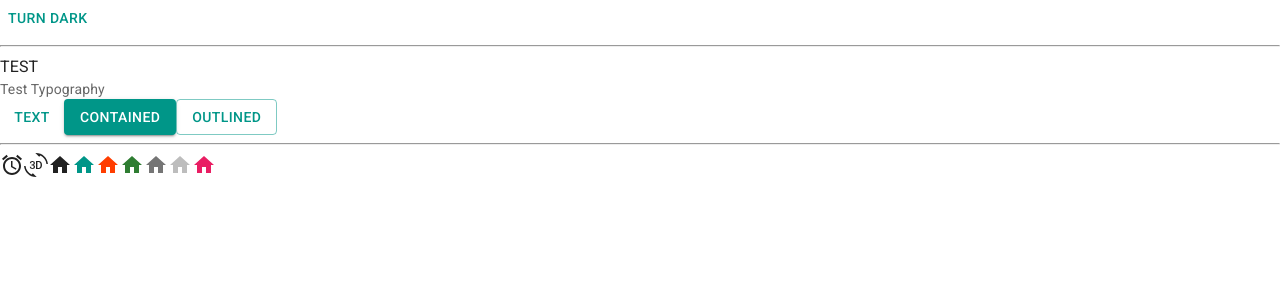
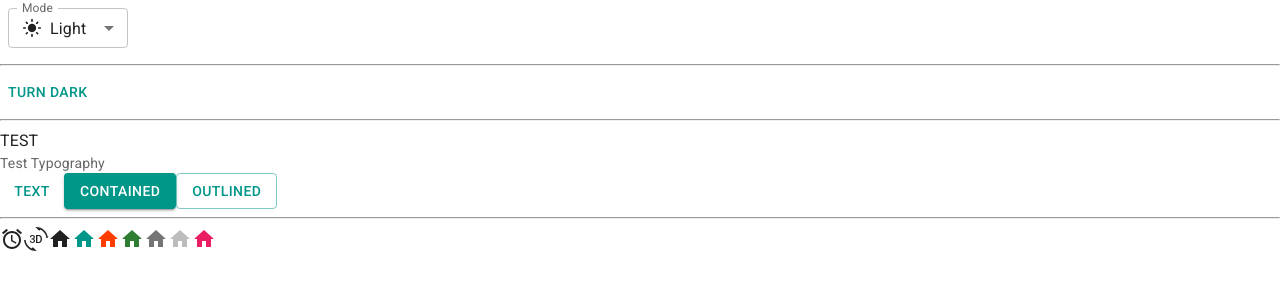
Before and after one commit to dhoangvu1811/Trello-Web, a React (Vite) app: page / in a window 1280 px wide. Shown: the top 300 px of the page. Built offline with nearby package versions, Linux system fonts and the light colour scheme.

Commit message:
Dark-Light Mode p2

```diff
--- a/src/App.jsx
+++ b/src/App.jsx
@@ -5,9 +5,64 @@
 import { pink } from '@mui/material/colors'
 import Typography from '@mui/material/Typography'
 import { useColorScheme } from '@mui/material/styles'
+import {
+  FormControl,
+  InputLabel,
+  MenuItem,
+  Select,
+  useMediaQuery
+} from '@mui/material'
+import LightModeIcon from '@mui/icons-material/LightMode'
+import DarkModeIcon from '@mui/icons-material/DarkMode'
+import SettingsBrightnessIcon from '@mui/icons-material/SettingsBrightness'
+import { Box } from '@mui/system'
+
+function ModeSelect() {
+  const { mode, setMode } = useColorScheme()
+
+  const handleChange = (event) => {
+    const selectMode = event.target.value
+    setMode(selectMode)
+  }
+
+  return (
+    <FormControl sx={{ m: 1, minWidth: 120 }} size='small'>
+      <InputLabel id='label-select-dark-light-mode'>Mode</InputLabel>
+      <Select
+        labelId='label-select-dark-light-mode'
+        id='select-dark-light-mode'
+        value={mode}
+        label='Mode'
+        onChange={handleChange}
+      >
+        <MenuItem value='light'>
+          <div style={{ display: 'flex', alignItems: 'center', gap: '8px' }}>
+            <LightModeIcon fontSize='small' /> Light
+          </div>
+        </MenuItem>
+        <MenuItem value='dark'>
+          <Box sx={{ display: 'flex', alignItems: 'center', gap: 1 }}>
+            <DarkModeIcon fontSize='small' /> Dark
+          </Box>
+        </MenuItem>
+        <MenuItem value='system'>
+          <div style={{ display: 'flex', alignItems: 'center', gap: '8px' }}>
+            <SettingsBrightnessIcon fontSize='small' /> System
+          </div>
+        </MenuItem>
+      </Select>
+    </FormControl>
+  )
+}
 
 function ModeToggle() {
   const { mode, setMode } = useColorScheme()
+
+  // const prefersDarkMode = useMediaQuery('(prefers-color-scheme: dark)')
+  // const prefersLightMode = useMediaQuery('(prefers-color-scheme: light)')
+  // console.log('prefersDarkMode', prefersDarkMode)
+  // console.log('prefersLightMode', prefersLightMode)
+
   return (
     <Button
       onClick={() => {
@@ -22,6 +77,8 @@
 function App() {
   return (
     <>
+      <ModeSelect />
+      <hr />
       <ModeToggle />
       <hr />
       <div>TEST</div>
```
